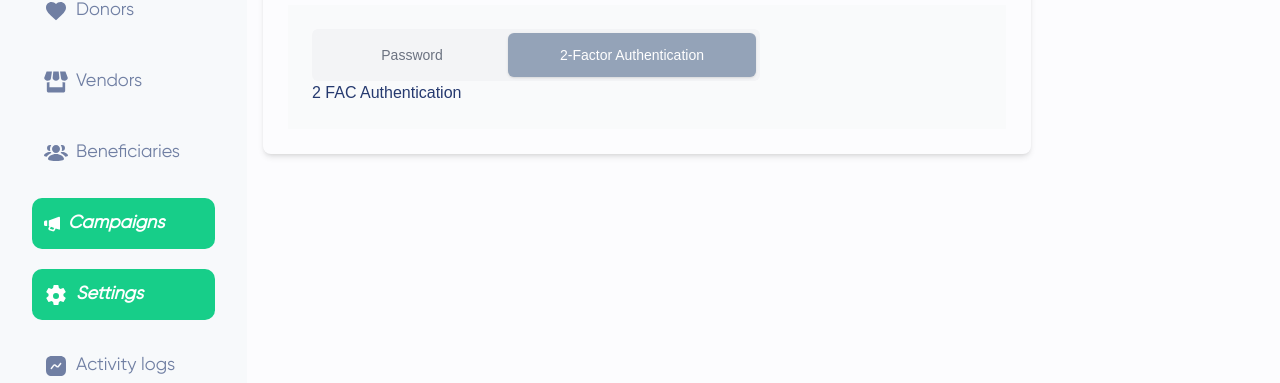
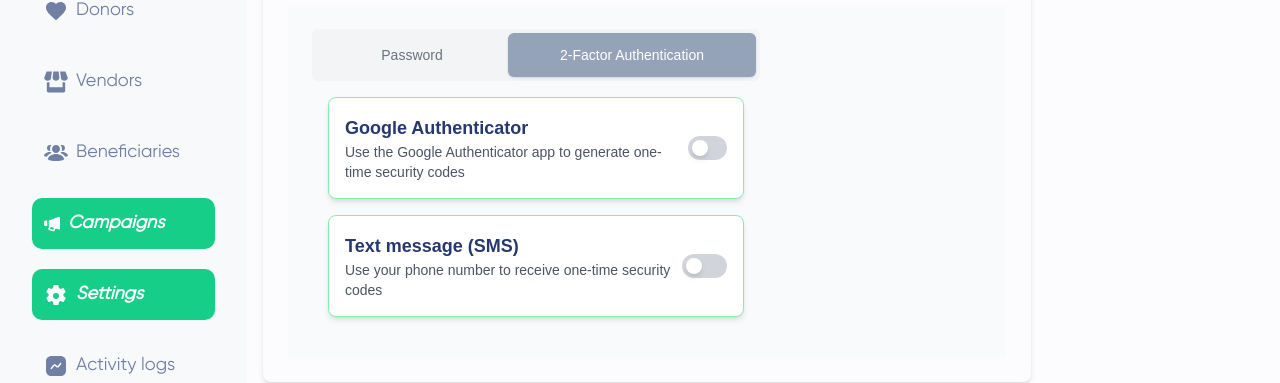
Before and after one commit to FootPrint-mentorship/chat-super-admin, a Next.js app: page /account-settings in a window 1280 px wide. Both pictures are taken after a click on the button "2-Factor Authentication". Shown: the part 198-581 px from the top of the page. Built offline with nearby package versions, Linux system fonts and the light colour scheme; no server answers.

Commit message:
updated settings 2fac section

```diff
--- a/package.json
+++ b/package.json
@@ -3,7 +3,7 @@
   "version": "0.1.0",
   "private": true,
   "scripts": {
-    "dev": "PORT=3004 next dev",
+    "dev": " next dev",
     "build": "next build",
     "start": "next start -p 3004",
     "lint": "next lint"
@@ -35,6 +35,7 @@
     "leaflet": "^1.9.4",
     "leaflet.heat": "^0.2.0",
     "lodash": "^4.17.21",
+    "lucide-react": "^0.474.0",
     "next": "15.1.1",
     "proj4": "^2.15.0",
     "prop-types": "^15.8.1",
--- a/src/components/input/CustomInput.tsx
+++ b/src/components/input/CustomInput.tsx
@@ -11,6 +11,7 @@ interface CustomInputProps {
   rightIcon?: React.ReactNode;
   placeholder?: string;
   type?: string;
+  name: string;
 }
 
 const CustomInput: React.FC<CustomInputProps> = ({
@@ -20,6 +21,7 @@ const CustomInput: React.FC<CustomInputProps> = ({
   rightIcon,
   placeholder,
   type = "text",
+  name,
 }) => {
   return (
     <div className="relative">
--- a/src/components/settingscomponent/Password.tsx
+++ b/src/components/settingscomponent/Password.tsx
@@ -17,7 +17,7 @@ const Password = () => {
       <form>
         <div className="mt-3">
           <CustomInput
-            // name="password"
+            name="password"
             // value={values.password}
             label="Enter old Password"
             icon={<IoIosLock />}
@@ -43,7 +43,7 @@ const Password = () => {
         {/* new password */}
         <div className="mt-3">
           <CustomInput
-            // name="password"
+            name="password"
             // value={values.password}
             label="Enter new Password"
             icon={<IoIosLock />}
@@ -69,7 +69,7 @@ const Password = () => {
         {/* confirm password */}
         <div className="mt-3">
           <CustomInput
-            // name="password"
+            name="password"
             // value={values.password}
             label="Confirm Password"
             icon={<IoIosLock />}
--- /dev/null
+++ b/src/components/settingscomponent/Switch.tsx
@@ -0,0 +1,23 @@
+import { useState } from "react";
+
+interface SwitchProps {
+  checked: boolean;
+  onCheckedChange: (checked: boolean) => void;
+}
+
+export function Switch({ checked, onCheckedChange }: SwitchProps) {
+  return (
+    <button
+      onClick={() => onCheckedChange(!checked)}
+      className={`w-12 h-6 flex items-center bg-gray-300 rounded-full p-1 transition ${
+        checked ? "bg-green-500" : ""
+      }`}
+    >
+      <div
+        className={`w-4 h-4 bg-white rounded-full shadow-md transform transition ${
+          checked ? "translate-x-6" : ""
+        }`}
+      />
+    </button>
+  );
+}
--- /dev/null
+++ b/src/components/settingscomponent/TwoFactorAut.tsx
@@ -0,0 +1,84 @@
+import { useState } from "react";
+import { Card, CardContent } from "./TwoFactorCard";
+import { Switch } from "./Switch";
+import { Copy, Check } from "lucide-react";
+
+export default function TwoFactorAuth() {
+  const [googleAuthEnabled, setGoogleAuthEnabled] = useState(false);
+  const [smsEnabled, setSmsEnabled] = useState(false);
+  const [backupCode, setBackupCode] = useState("1KL7G57XCJ9FS");
+  const [phoneNumber, setPhoneNumber] = useState("8813229534");
+  const [copied, setCopied] = useState(false);
+
+  const handleCopy = () => {
+    navigator.clipboard.writeText(backupCode);
+    setCopied(true);
+    setTimeout(() => setCopied(false), 2000);
+  };
+
+  return (
+    <div className="max-w-md mx-auto p-4 space-y-4">
+      <Card className="border border-green-300">
+        <CardContent className="p-4 flex flex-col space-y-2">
+          <div className="flex justify-between items-center">
+            <div>
+              <h3 className="text-lg font-semibold">Google Authenticator</h3>
+              <p className="text-sm text-gray-600">
+                Use the Google Authenticator app to generate one-time security
+                codes
+              </p>
+            </div>
+            <Switch
+              checked={googleAuthEnabled}
+              onCheckedChange={setGoogleAuthEnabled}
+            />
+          </div>
+          {googleAuthEnabled && (
+            <div className="mt-2 text-sm text-gray-700">
+              <p className="flex items-center gap-2 text-green-600">
+                <Check size={16} /> Added June 20, 2021
+              </p>
+              <p className="flex items-center gap-2">
+                Backup code:{" "}
+                <span className="font-mono text-gray-900">{backupCode}</span>
+                <button
+                  onClick={handleCopy}
+                  className="text-blue-500 hover:text-blue-700"
+                >
+                  {copied ? <Check size={16} /> : <Copy size={16} />}
+                </button>
+              </p>
+            </div>
+          )}
+        </CardContent>
+      </Card>
+      <Card className="border border-green-300">
+        <CardContent className="p-4 flex flex-col space-y-2">
+          <div className="flex justify-between items-center">
+            <div>
+              <h3 className="text-lg font-semibold">Text message (SMS)</h3>
+              <p className="text-sm text-gray-600">
+                Use your phone number to receive one-time security codes
+              </p>
+            </div>
+            <Switch checked={smsEnabled} onCheckedChange={setSmsEnabled} />
+          </div>
+          {smsEnabled && (
+            <div className="mt-2 text-sm text-gray-700 flex">
+              <p className="flex items-center gap-2 text-green-600">
+                <Check size={16} /> Added July 5, 2021
+              </p>
+              <p>
+                Binded Phone number:{" "}
+                <span className="font-mono text-gray-900">{phoneNumber}</span>
+                <button className="text-blue-500 ml-2 hover:text-blue-700">
+                  Change
+                </button>
+              </p>
+            </div>
+          )}
+        </CardContent>
+      </Card>
+    </div>
+  );
+}
--- /dev/null
+++ b/src/components/settingscomponent/TwoFactorCard.tsx
@@ -0,0 +1,18 @@
+import { ReactNode } from "react";
+
+interface CardProps {
+  children: ReactNode;
+  className?: string;
+}
+
+export function Card({ children, className = "" }: CardProps) {
+  return (
+    <div className={`bg-white shadow-md rounded-lg ${className}`}>
+      {children}
+    </div>
+  );
+}
+
+export function CardContent({ children, className = "" }: CardProps) {
+  return <div className={`p-4 ${className}`}>{children}</div>;
+}
--- a/src/pages/account-settings/index.tsx
+++ b/src/pages/account-settings/index.tsx
@@ -5,6 +5,7 @@ import { Authenticated } from "@/lib/auth/withAuth";
 import Tabs from "@/components/settingscomponent/Tabs";
 import PasswordTabs from "@/components/settingscomponent/PasswordTabs";
 import Password from "@/components/settingscomponent/Password";
+import TwoFactorAuth from "@/components/settingscomponent/TwoFactorAut";
 
 const Index = () => {
   const [activePasswordTab, setActivePasswordTab] = useState("Password");
@@ -42,7 +43,9 @@ const Index = () => {
                 </div>
               ) : (
                 <div>
-                  <p>2 FAC Authentication</p>
+                  <p>
+                    <TwoFactorAuth />
+                  </p>
                 </div>
               )}
             </div>
```
Also changed, not shown: 2 other files (tests, documents, lock files or other folders).
